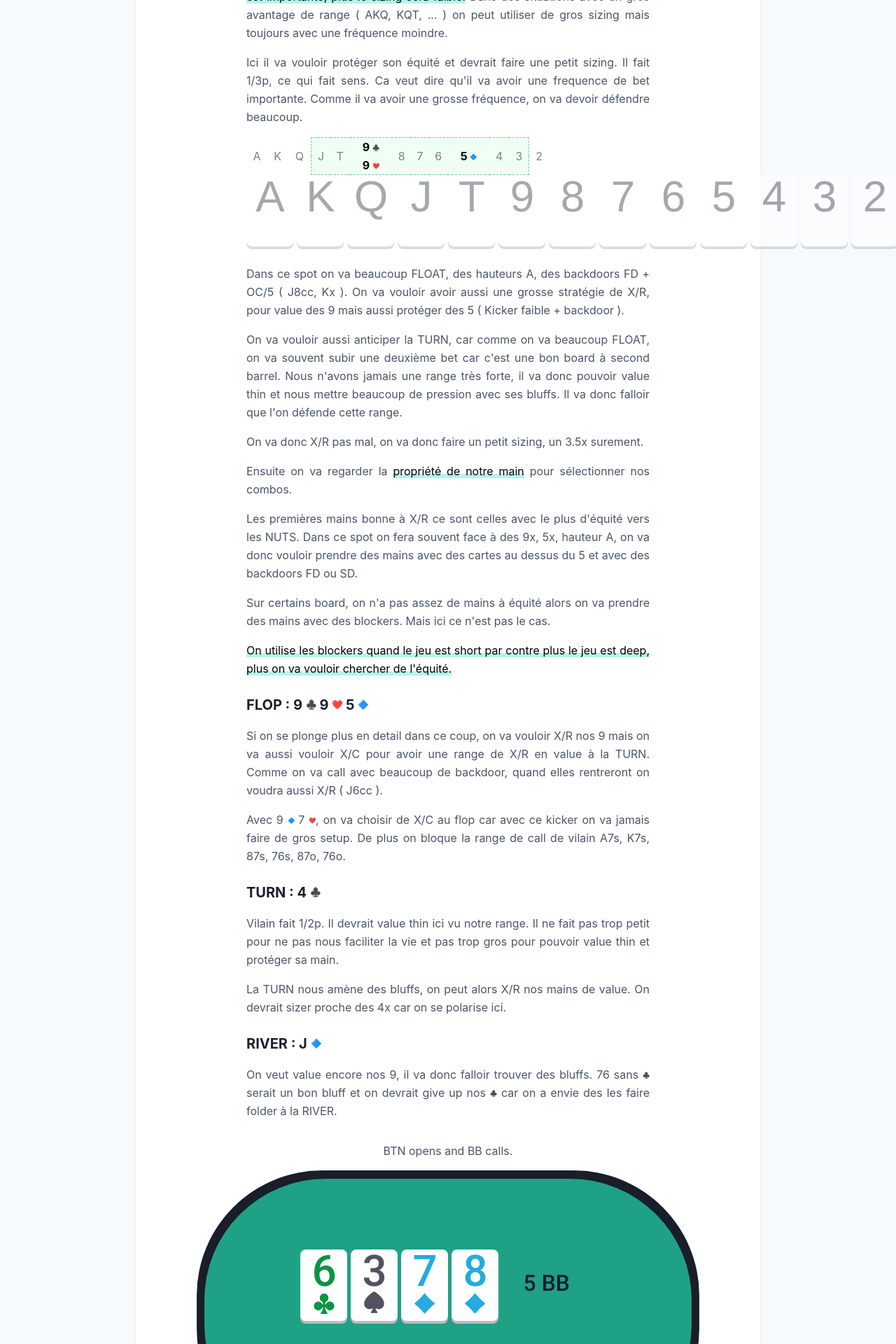
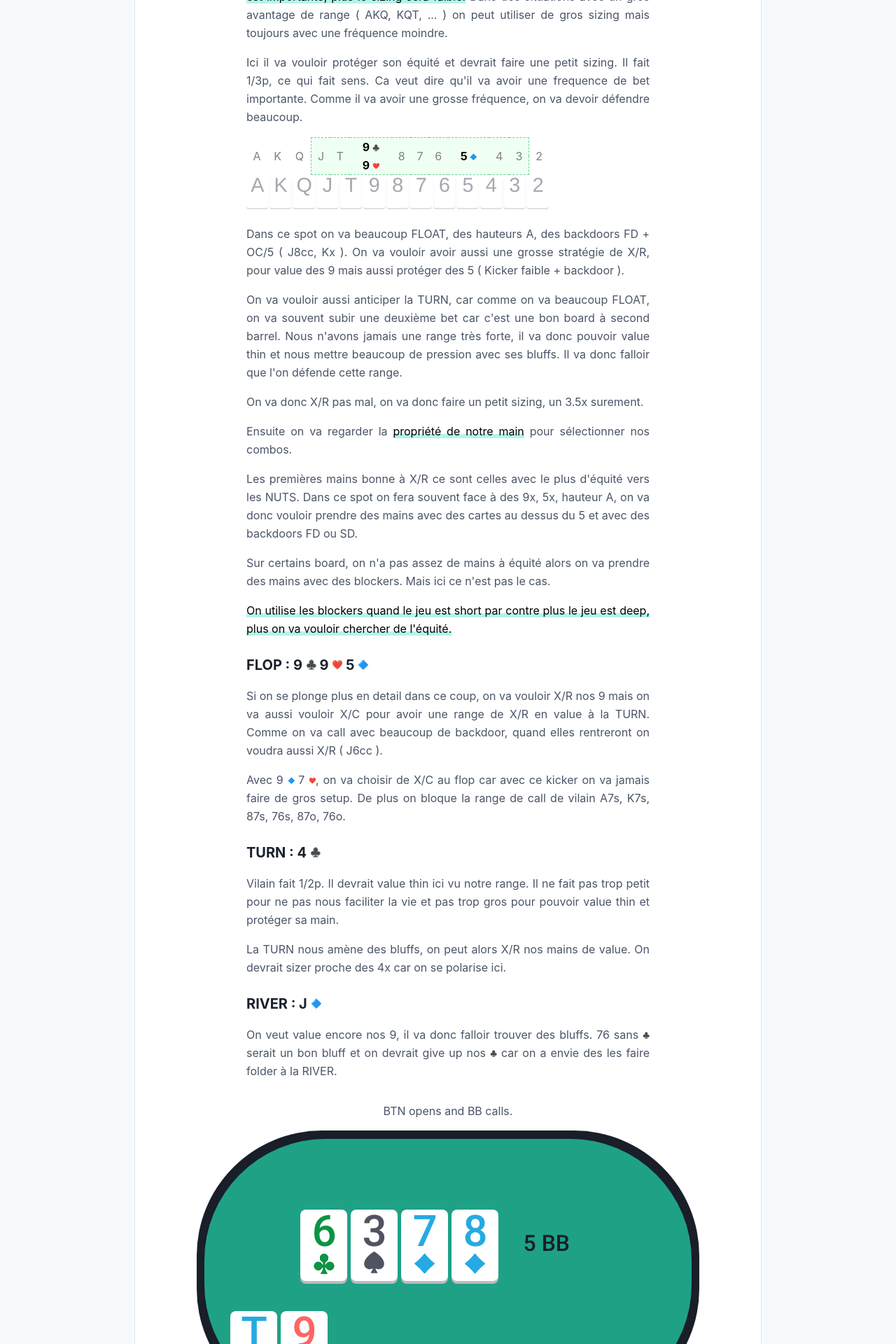
Before and after one commit to greglejeune/blog, a Jekyll site: the page built from _posts/2020-01-23-thinking-process.md, in a window 1280 px wide. Shown: the part 1952-3872 px from the top of the page at 70% size. Built offline with Jekyll 4.4.1, drawn with Linux system fonts in a browser that asks for light colours; emoji names are drawn with the system emoji font.

Commit message:
Update 2020-01-23-thinking-process.md

```diff
--- a/_posts/2020-01-23-thinking-process.md
+++ b/_posts/2020-01-23-thinking-process.md
@@ -93,109 +93,109 @@ categories: poker
   </table>
 
   <div>
-    <svg xmlns="http://www.w3.org/2000/svg" width="931" height="106">
+    <svg xmlns="http://www.w3.org/2000/svg" width="432" height="49.186">
       <g data-name="Groupe 42">
         <g data-name="Groupe 27" opacity=".502">
-          <g data-name="Groupe 14" transform="translate(334 -509)">
+          <g data-name="Groupe 14" transform="matrix(.46402 0 0 .46402 154.982 -236.185)">
             <rect data-name="Rectangle 8" width="67" height="101" rx="8" transform="translate(26 514)" fill="#bbbcbf" />
             <rect data-name="Rectangle 7" width="67" height="102" rx="8" transform="translate(26 509)" fill="#fff" />
-          </g><text data-name="9" transform="translate(394 52)" fill="#515262" font-size="62" font-family="Helvetica">
+          </g><text data-name="9" transform="matrix(.46402 0 0 .46402 182.823 24.13)" font-size="62" font-family="Helvetica" fill="#515262">
             <tspan x="-17.241" y="0">9</tspan>
           </text>
         </g>
         <g data-name="Groupe 28" opacity=".502">
-          <g data-name="Groupe 14" transform="translate(262 -509)">
+          <g data-name="Groupe 14" transform="matrix(.46402 0 0 .46402 121.573 -236.185)">
             <rect data-name="Rectangle 8" width="67" height="101" rx="8" transform="translate(26 514)" fill="#bbbcbf" />
             <rect data-name="Rectangle 7" width="67" height="102" rx="8" transform="translate(26 509)" fill="#fff" />
-          </g><text transform="translate(322 52)" fill="#515262" font-size="62" font-family="Helvetica">
+          </g><text transform="matrix(.46402 0 0 .46402 149.414 24.13)" font-size="62" font-family="Helvetica" fill="#515262">
             <tspan x="-18.936" y="0">T</tspan>
           </text>
         </g>
         <g data-name="Groupe 30" opacity=".502">
-          <g data-name="Groupe 14" transform="translate(478 -509)">
+          <g data-name="Groupe 14" transform="matrix(.46402 0 0 .46402 221.801 -236.185)">
             <rect data-name="Rectangle 8" width="67" height="101" rx="8" transform="translate(26 514)" fill="#bbbcbf" />
             <rect data-name="Rectangle 7" width="67" height="102" rx="8" transform="translate(26 509)" fill="#fff" />
-          </g><text data-name="7" transform="translate(538 52)" fill="#515262" font-size="62" font-family="Helvetica">
+          </g><text data-name="7" transform="matrix(.46402 0 0 .46402 249.642 24.13)" font-size="62" font-family="Helvetica" fill="#515262">
             <tspan x="-17.241" y="0">7</tspan>
           </text>
         </g>
         <g data-name="Groupe 32" opacity=".502">
-          <g data-name="Groupe 14" transform="translate(406 -509)">
+          <g data-name="Groupe 14" transform="matrix(.46402 0 0 .46402 188.392 -236.185)">
             <rect data-name="Rectangle 8" width="67" height="101" rx="8" transform="translate(26 514)" fill="#bbbcbf" />
             <rect data-name="Rectangle 7" width="67" height="102" rx="8" transform="translate(26 509)" fill="#fff" />
-          </g><text data-name="8" transform="translate(466 52)" fill="#515262" font-size="62" font-family="Helvetica">
+          </g><text data-name="8" transform="matrix(.46402 0 0 .46402 216.233 24.13)" font-size="62" font-family="Helvetica" fill="#515262">
             <tspan x="-17.241" y="0">8</tspan>
           </text>
         </g>
         <g data-name="Groupe 33" opacity=".502">
-          <g data-name="Groupe 14" transform="translate(190 -509)">
+          <g data-name="Groupe 14" transform="matrix(.46402 0 0 .46402 88.164 -236.185)">
             <rect data-name="Rectangle 8" width="67" height="101" rx="8" transform="translate(26 514)" fill="#bbbcbf" />
             <rect data-name="Rectangle 7" width="67" height="102" rx="8" transform="translate(26 509)" fill="#fff" />
-          </g><text transform="translate(250 52)" fill="#515262" font-size="62" font-family="Helvetica">
+          </g><text transform="matrix(.46402 0 0 .46402 116.005 24.13)" font-size="62" font-family="Helvetica" fill="#515262">
             <tspan x="-15.5" y="0">J</tspan>
           </text>
         </g>
         <g data-name="Groupe 34" opacity=".502">
-          <g data-name="Groupe 14" transform="translate(118 -509)">
+          <g data-name="Groupe 14" transform="matrix(.46402 0 0 .46402 54.754 -236.185)">
             <rect data-name="Rectangle 8" width="67" height="101" rx="8" transform="translate(26 514)" fill="#bbbcbf" />
             <rect data-name="Rectangle 7" width="67" height="102" rx="8" transform="translate(26 509)" fill="#fff" />
-          </g><text transform="translate(178 52)" fill="#515262" font-size="62" font-family="Helvetica">
+          </g><text transform="matrix(.46402 0 0 .46402 82.595 24.13)" font-size="62" font-family="Helvetica" fill="#515262">
             <tspan x="-24.113" y="0">Q</tspan>
           </text>
         </g>
         <g data-name="Groupe 35" opacity=".502">
-          <g data-name="Groupe 14" transform="translate(46 -509)">
+          <g data-name="Groupe 14" transform="matrix(.46402 0 0 .46402 21.345 -236.185)">
             <rect data-name="Rectangle 8" width="67" height="101" rx="8" transform="translate(26 514)" fill="#bbbcbf" />
             <rect data-name="Rectangle 7" width="67" height="102" rx="8" transform="translate(26 509)" fill="#fff" />
-          </g><text transform="translate(106 52)" fill="#515262" font-size="62" font-family="Helvetica">
+          </g><text transform="matrix(.46402 0 0 .46402 49.186 24.13)" font-size="62" font-family="Helvetica" fill="#515262">
             <tspan x="-20.677" y="0">K</tspan>
           </text>
         </g>
         <g data-name="Groupe 36" opacity=".502">
-          <g data-name="Groupe 14" transform="translate(-26 -509)">
+          <g data-name="Groupe 14" transform="matrix(.46402 0 0 .46402 -12.064 -236.185)">
             <rect data-name="Rectangle 8" width="67" height="101" rx="8" transform="translate(26 514)" fill="#bbbcbf" />
             <rect data-name="Rectangle 7" width="67" height="102" rx="8" transform="translate(26 509)" fill="#fff" />
-          </g><text transform="translate(34 52)" fill="#515262" font-size="62" font-family="Helvetica">
+          </g><text transform="matrix(.46402 0 0 .46402 15.777 24.13)" font-size="62" font-family="Helvetica" fill="#515262">
             <tspan x="-20.677" y="0">A</tspan>
           </text>
         </g>
         <g data-name="Groupe 37" opacity=".502">
-          <g data-name="Groupe 14" transform="translate(550 -509)">
+          <g data-name="Groupe 14" transform="matrix(.46402 0 0 .46402 255.21 -236.185)">
             <rect data-name="Rectangle 8" width="67" height="101" rx="8" transform="translate(26 514)" fill="#bbbcbf" />
             <rect data-name="Rectangle 7" width="67" height="102" rx="8" transform="translate(26 509)" fill="#fff" />
-          </g><text data-name="6" transform="translate(610 52)" fill="#515262" font-size="62" font-family="Helvetica">
+          </g><text data-name="6" transform="matrix(.46402 0 0 .46402 283.052 24.13)" font-size="62" font-family="Helvetica" fill="#515262">
             <tspan x="-17.241" y="0">6</tspan>
           </text>
         </g>
         <g data-name="Groupe 38" opacity=".502">
-          <g data-name="Groupe 14" transform="translate(622 -509)">
+          <g data-name="Groupe 14" transform="matrix(.46402 0 0 .46402 288.62 -236.185)">
             <rect data-name="Rectangle 8" width="67" height="101" rx="8" transform="translate(26 514)" fill="#bbbcbf" />
             <rect data-name="Rectangle 7" width="67" height="102" rx="8" transform="translate(26 509)" fill="#fff" />
-          </g><text data-name="5" transform="translate(682 52)" fill="#515262" font-size="62" font-family="Helvetica">
+          </g><text data-name="5" transform="matrix(.46402 0 0 .46402 316.46 24.13)" font-size="62" font-family="Helvetica" fill="#515262">
             <tspan x="-17.241" y="0">5</tspan>
           </text>
         </g>
         <g data-name="Groupe 39" opacity=".502">
-          <g data-name="Groupe 14" transform="translate(694 -509)">
+          <g data-name="Groupe 14" transform="matrix(.46402 0 0 .46402 322.03 -236.185)">
             <rect data-name="Rectangle 8" width="67" height="101" rx="8" transform="translate(26 514)" fill="#bbbcbf" />
             <rect data-name="Rectangle 7" width="67" height="102" rx="8" transform="translate(26 509)" fill="#fff" />
-          </g><text data-name="4" transform="translate(754 52)" fill="#515262" font-size="62" font-family="Helvetica">
+          </g><text data-name="4" transform="matrix(.46402 0 0 .46402 349.87 24.13)" font-size="62" font-family="Helvetica" fill="#515262">
             <tspan x="-17.241" y="0">4</tspan>
           </text>
         </g>
         <g data-name="Groupe 40" opacity=".502">
-          <g data-name="Groupe 14" transform="translate(766 -509)">
+          <g data-name="Groupe 14" transform="matrix(.46402 0 0 .46402 355.438 -236.185)">
             <rect data-name="Rectangle 8" width="67" height="101" rx="8" transform="translate(26 514)" fill="#bbbcbf" />
             <rect data-name="Rectangle 7" width="67" height="102" rx="8" transform="translate(26 509)" fill="#fff" />
-          </g><text data-name="3" transform="translate(826 52)" fill="#515262" font-size="62" font-family="Helvetica">
+          </g><text data-name="3" transform="matrix(.46402 0 0 .46402 383.28 24.13)" font-size="62" font-family="Helvetica" fill="#515262">
             <tspan x="-17.241" y="0">3</tspan>
           </text>
         </g>
         <g data-name="Groupe 41" opacity=".502">
-          <g data-name="Groupe 14" transform="translate(838 -509)">
+          <g data-name="Groupe 14" transform="matrix(.46402 0 0 .46402 388.848 -236.185)">
             <rect data-name="Rectangle 8" width="67" height="101" rx="8" transform="translate(26 514)" fill="#bbbcbf" />
             <rect data-name="Rectangle 7" width="67" height="102" rx="8" transform="translate(26 509)" fill="#fff" />
-          </g><text data-name="2" transform="translate(898 52)" fill="#515262" font-size="62" font-family="Helvetica">
+          </g><text data-name="2" transform="matrix(.46402 0 0 .46402 416.689 24.13)" font-size="62" font-family="Helvetica" fill="#515262">
             <tspan x="-17.241" y="0">2</tspan>
           </text>
         </g>
```
